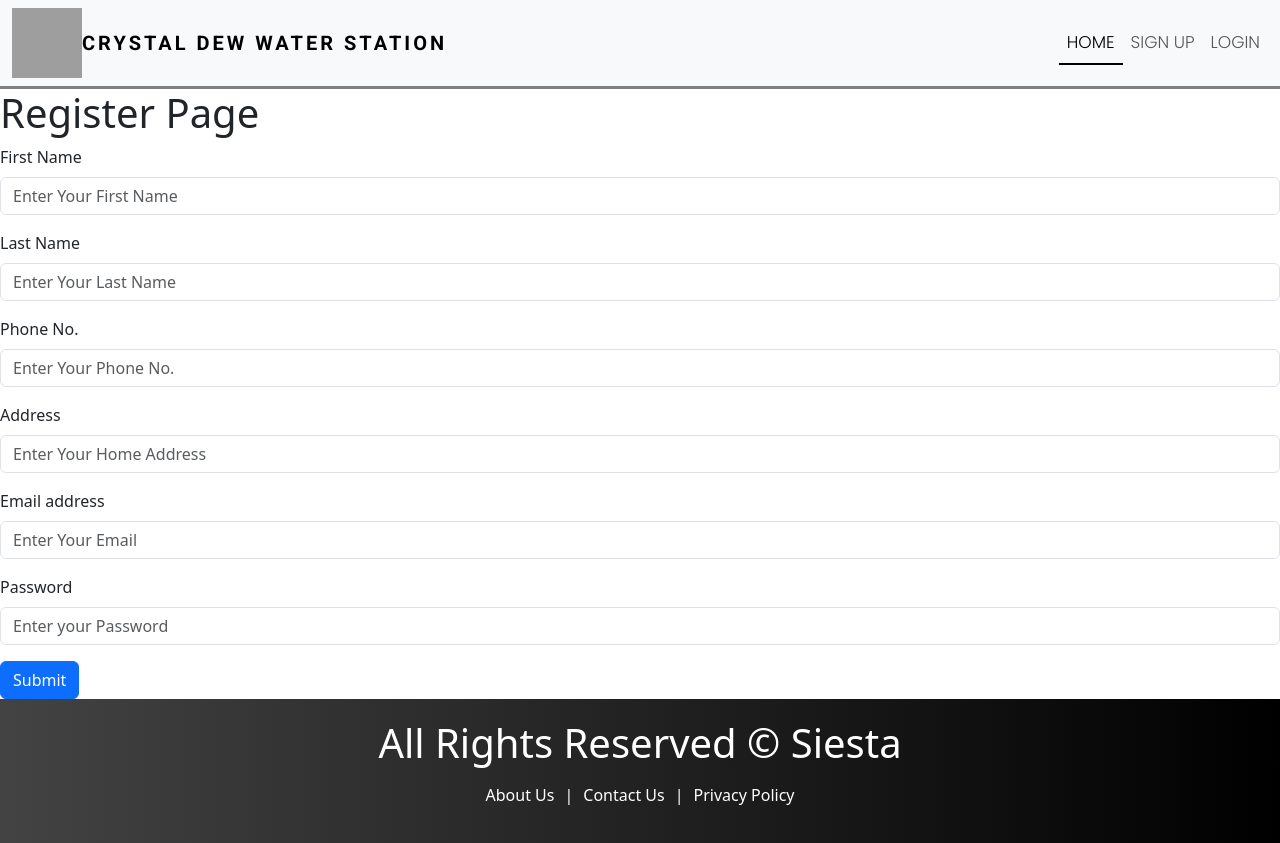
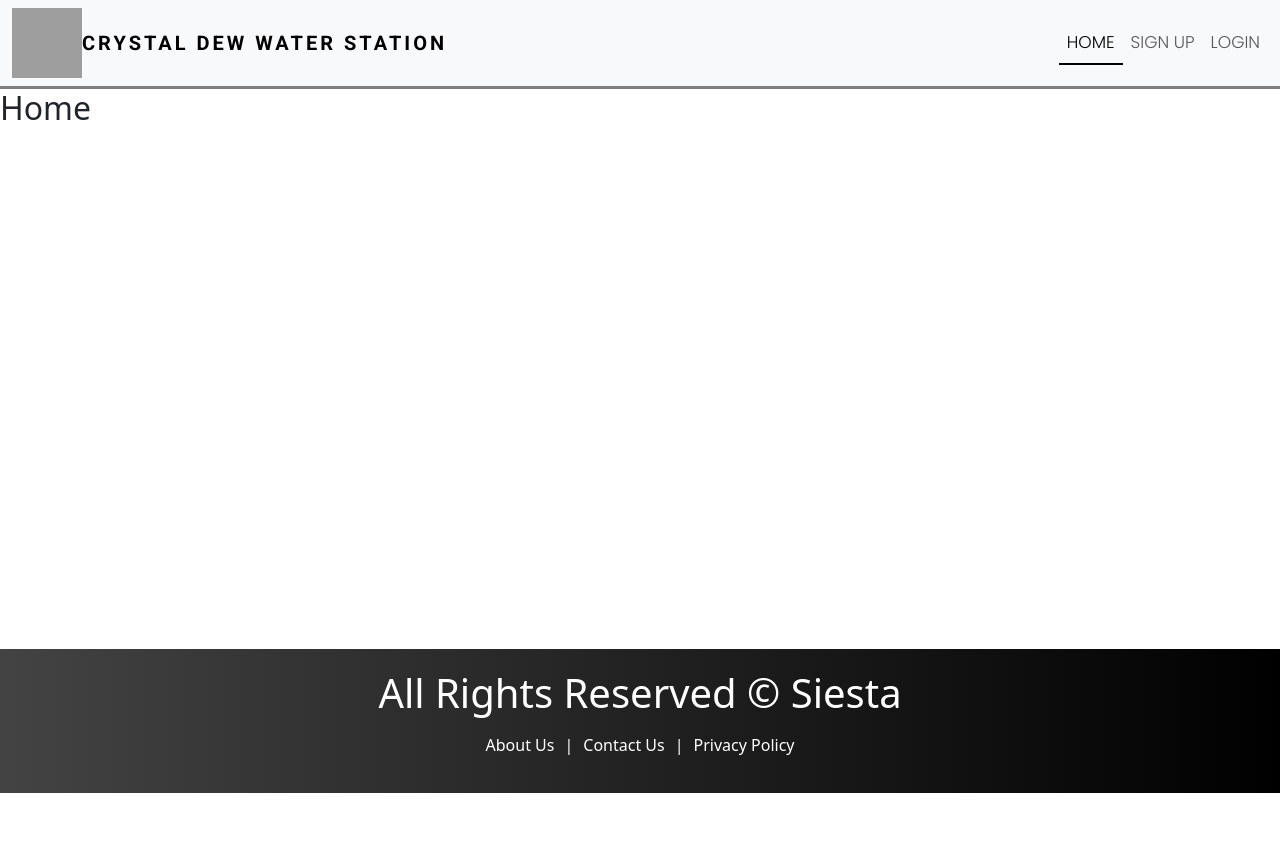
Before and after one commit to Kian-James/Crystal-Dew-Management-System, a React (Vite) app in the folder client/: page / in a window 1280 px wide. After the commit the page ends 800 px from the top, so only its background shows below. Built offline with nearby package versions, Linux system fonts and the light colour scheme; grey boxes are pictures that could not be loaded; a web font is replaced by a local one.

Commit message:
Home Addition Pathing

```diff
--- a/client/src/App.jsx
+++ b/client/src/App.jsx
@@ -13,12 +13,13 @@ import ExpenseList from "./components/SideNavPages/expenseList";
 import AddEmployee from "./components/SideNavPages/addEmployee";
 import EmployeeList from "./components/SideNavPages/employeeList";
 import TransactionHistory from "./components/SideNavPages/transactionHistory";
+import Home from "./pages/Home";
 
 function App() {
   return (
     <>
       <Routes>
-        <Route path="" element={<Register />} />
+        <Route path="" element={<Home />} />
         <Route path="/dashboard" element={<PrivateRoute />}>
           <Route path="" element={<Dashboard />}>
             <Route path="" element={<Home_Dash />} />
--- a/client/src/pages/Home.jsx
+++ b/client/src/pages/Home.jsx
@@ -3,7 +3,7 @@ import Layout from "../components/Layout/Layout";
 
 const Home = () => {
   return (
-    <Layout title={"Dashboard"}>
+    <Layout title={"Home"}>
       <h2>Home</h2>
     </Layout>
   );
```
